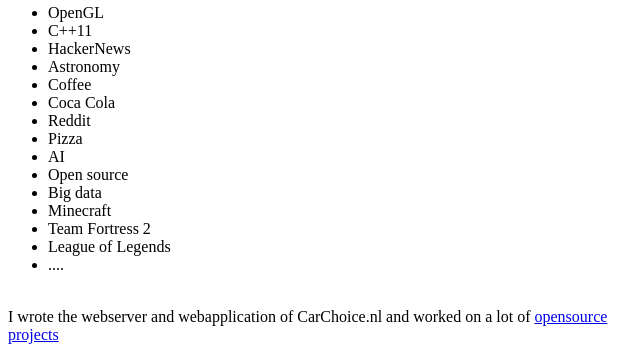
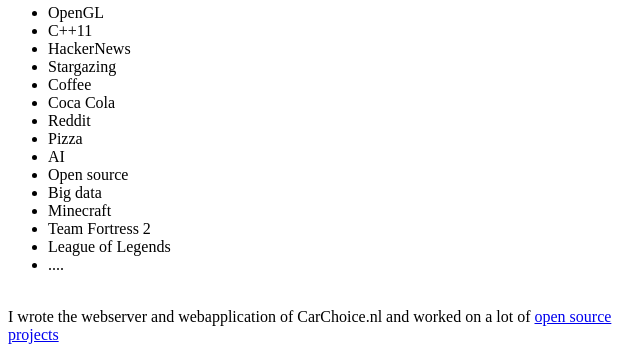
Before and after one commit to JacoRuit/jacoruit.github.com, a plain HTML site: page index.html in a window 1280 px wide. Shown: the part 493-837 px from the top of the page, 312-955 px from the left. Drawn offline with Linux system fonts and the light colour scheme.

Commit message:
Update index.html

```diff
--- a/index.html
+++ b/index.html
@@ -34,7 +34,7 @@
 			<li>OpenGL</li>
 			<li>C++11</li>
 			<li>HackerNews</li>
-			<li>Astronomy</li>
+			<li>Stargazing</li>
 			<li>Coffee</li>
 			<li>Coca Cola</li>
 			<li>Reddit</li>
@@ -49,7 +49,7 @@
 		</ul>
 
 		<br/>
-		I wrote the webserver and webapplication of CarChoice.nl and worked on a lot of <a href="http://github.com/JacoRuit">opensource projects</a>
+		I wrote the webserver and webapplication of CarChoice.nl and worked on a lot of <a href="http://github.com/JacoRuit">open source projects</a>
 	</body>
 
 </html>
```
